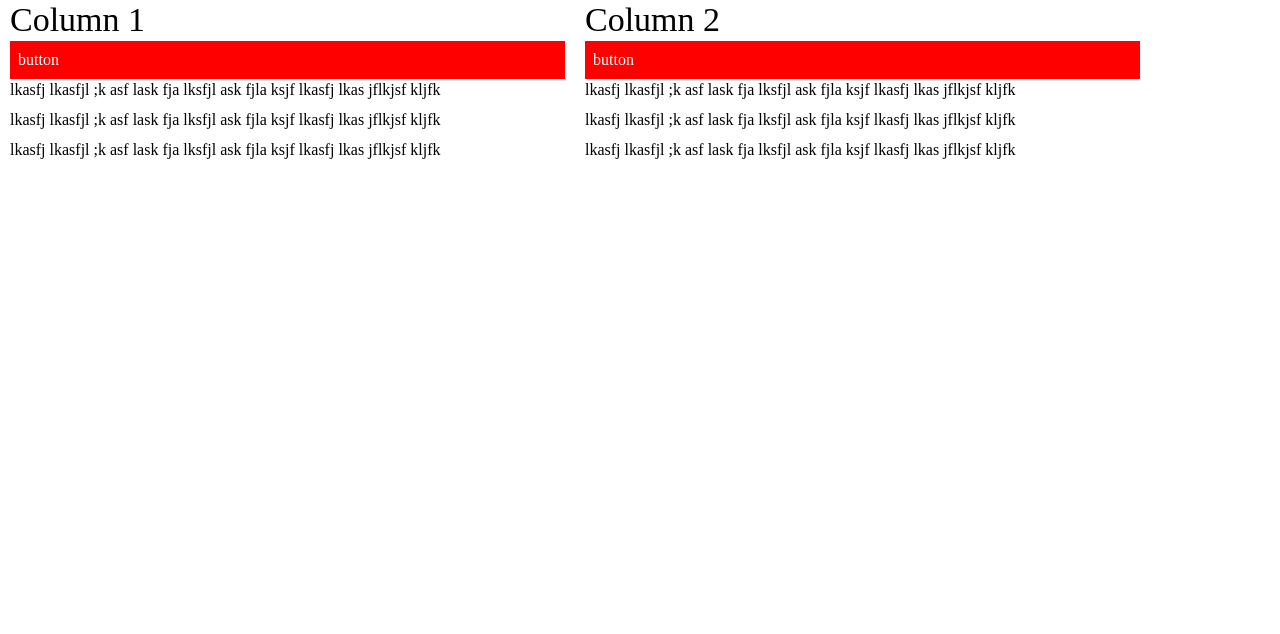
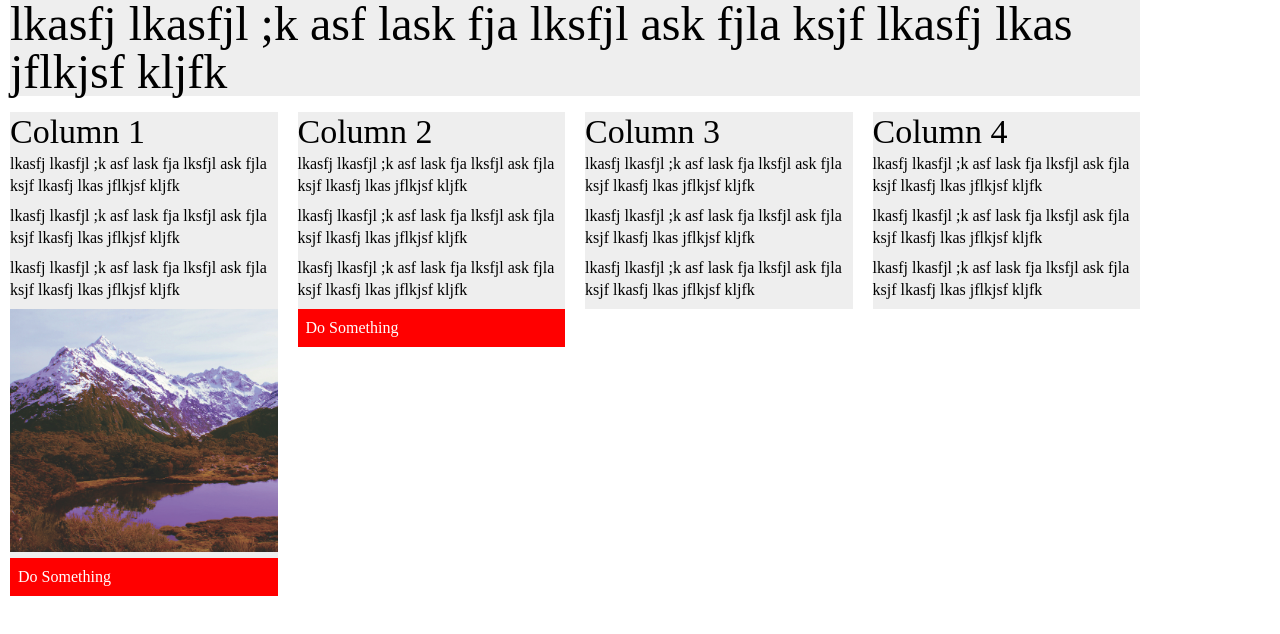
Before and after one commit to traviskochel/spring440, a plain HTML site: page index.html in a window 1280 px wide. Drawn offline with Linux system fonts and the light colour scheme.

Commit message:
quick sync for class

```diff
--- a/index.html
+++ b/index.html
@@ -3,6 +3,9 @@
 	<head>
 		<title></title>
 		<meta http-equiv="Content-Type" content="text/html; charset=utf-8" />
+
+		<meta name="viewport" content="initial-scale=1.0, width=device-width" />
+
 		<link rel='stylesheet' type='text/css' media='all' href='styles/css/reset.css' />
 	    <link rel='stylesheet' type='text/css' media='all' href='styles/css/grid.css' />
 		<link rel='stylesheet' type='text/css' media='all' href='styles/css/styles.css' />
@@ -20,22 +23,52 @@
 	<body>
 
 
-		<div class="container_12 clearfix">
+		<div class="clearfix">
 
-			<div class="grid_6">
+			<div class="grid_12 column">
+				<h1>lkasfj lkasfjl ;k asf lask fja lksfjl ask fjla ksjf lkasfj lkas jflkjsf kljfk</h1>
+
+			</div><!-- /.intro-->
+
+
+
+
+			<div class="grid_3 column">
 				<h2>Column 1</h2>
-				<a href="#" class="button">button</a>
+
 				<p>lkasfj lkasfjl ;k asf lask fja lksfjl ask fjla ksjf lkasfj lkas jflkjsf kljfk </p>
 				<p>lkasfj lkasfjl ;k asf lask fja lksfjl ask fjla ksjf lkasfj lkas jflkjsf kljfk </p>
 				<p>lkasfj lkasfjl ;k asf lask fja lksfjl ask fjla ksjf lkasfj lkas jflkjsf kljfk </p>
-			</div><!-- /.grid_6 -->
-			<div class="grid_6">
+				<img src="images/nz.png" />
+				<a href="#" class="button" >Do Something</a>
+			</div><!-- /column 1 -->
+
+			<div class="grid_3 column">
 				<h2>Column 2</h2>
-				<a href="#" class="button">button</a>
+
 				<p>lkasfj lkasfjl ;k asf lask fja lksfjl ask fjla ksjf lkasfj lkas jflkjsf kljfk </p>
 				<p>lkasfj lkasfjl ;k asf lask fja lksfjl ask fjla ksjf lkasfj lkas jflkjsf kljfk </p>
 				<p>lkasfj lkasfjl ;k asf lask fja lksfjl ask fjla ksjf lkasfj lkas jflkjsf kljfk </p>
-			</div><!-- /.grid_6 -->
+				<a href="#" class="button" >Do Something</a>
+
+			</div><!-- /column 2 -->
+
+			<div class="grid_3 column">
+				<h2>Column 3</h2>
+
+				<p>lkasfj lkasfjl ;k asf lask fja lksfjl ask fjla ksjf lkasfj lkas jflkjsf kljfk </p>
+				<p>lkasfj lkasfjl ;k asf lask fja lksfjl ask fjla ksjf lkasfj lkas jflkjsf kljfk </p>
+				<p>lkasfj lkasfjl ;k asf lask fja lksfjl ask fjla ksjf lkasfj lkas jflkjsf kljfk </p>
+			</div><!-- /column 3 -->
+
+			<div class="grid_3 column">
+				<h2>Column 4</h2>
+
+				<p>lkasfj lkasfjl ;k asf lask fja lksfjl ask fjla ksjf lkasfj lkas jflkjsf kljfk </p>
+				<p>lkasfj lkasfjl ;k asf lask fja lksfjl ask fjla ksjf lkasfj lkas jflkjsf kljfk </p>
+				<p>lkasfj lkasfjl ;k asf lask fja lksfjl ask fjla ksjf lkasfj lkas jflkjsf kljfk </p>
+			</div><!-- /column 4-->
+
 
 		</div><!-- /.container_12 -->
 
--- a/scripts/scripts.js
+++ b/scripts/scripts.js
@@ -1,9 +1,12 @@
 
 $(document).ready(function(){
 
+	$('.button').click(function() {
+		var my_image = $(this).closest('.column').html();
 
+		$('.column').html(my_image);
+		//alert(my_image);
 
-
-
+	});
 
 });
--- a/styles/scss/styles.scss
+++ b/styles/scss/styles.scss
@@ -4,7 +4,9 @@
 $red: #f00;
 $white: #fff;
 $black: #000;
+$light-gray: #eee;
 $bottom-margin: 20;
+
 
 
 /* Sass mixins */
@@ -96,8 +98,23 @@ a.button { display: block; background-color: $red; color: $white; padding: .5em;
 a.button:hover { background-color:$black; }
 
 
+.column {background-color: $light-gray; margin-bottom: 1em; }
 
 
 
+/* grid ----------------------------------------------------------------- */
 
-/* Footer ----------------------------------------------------------------- */
+img {max-width: 100%;}
+
+@media only screen and (max-width: 1000px) {
+  body {font-size: 80%; }
+  /*.container { width: 95%; }
+  .grid_3, .grid_12 {display: block; clear: both;
+	  width: 100%; float: none; margin-left: 0; margin-right: 0; }
+	  */
+}
+
+@media only screen and (max-width: 600px) {
+  body {font-size: 70%; }
+
+ }
```
Also changed, not shown: images/nz.png (added), styles/css/styles.css, 1 other file.
